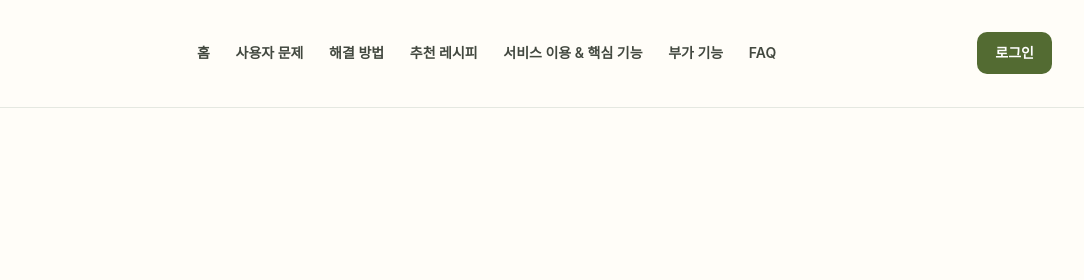
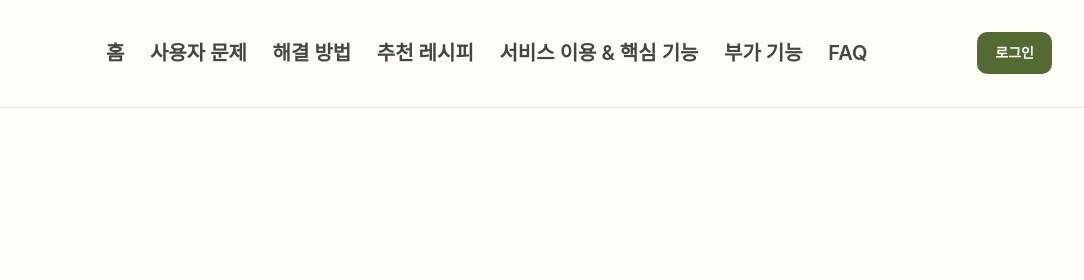
Before and after one commit to todays-meal/todayMeal, a website: page index.html in a window 1280 px wide. Shown: the top 280 px of the page, 196-1280 px from the left. Drawn offline with nearby package versions, Linux system fonts and the light colour scheme.

Commit message:
feat:nav 크기 수정

```diff
--- a/css/header.css
+++ b/css/header.css
@@ -30,17 +30,15 @@
   display: flex;
   align-items: center;
   justify-content: center;
-  gap: clamp(14px, 2vw, 28px);
-
+  gap: clamp(14px, 2vw, 30px);
   min-width: 0;
 }
 
 .nav a {
   color: var(--color-text);
-  font-size: 14px;
+  font-size: 20px;
   font-weight: 600;
   white-space: nowrap;
-
   transition: color var(--transition);
 }
 
@@ -50,21 +48,16 @@
 
 .header-button {
   flex-shrink: 0;
-
   display: inline-flex;
   align-items: center;
   justify-content: center;
-
   min-height: 42px;
   padding: 0 18px;
-
   color: #fff;
   font-size: 14px;
   font-weight: 600;
-
   background: var(--color-primary);
   border-radius: var(--radius-button);
-
   transition:
     background var(--transition),
     transform var(--transition);
```
Also changed, not shown: 1 other file.
